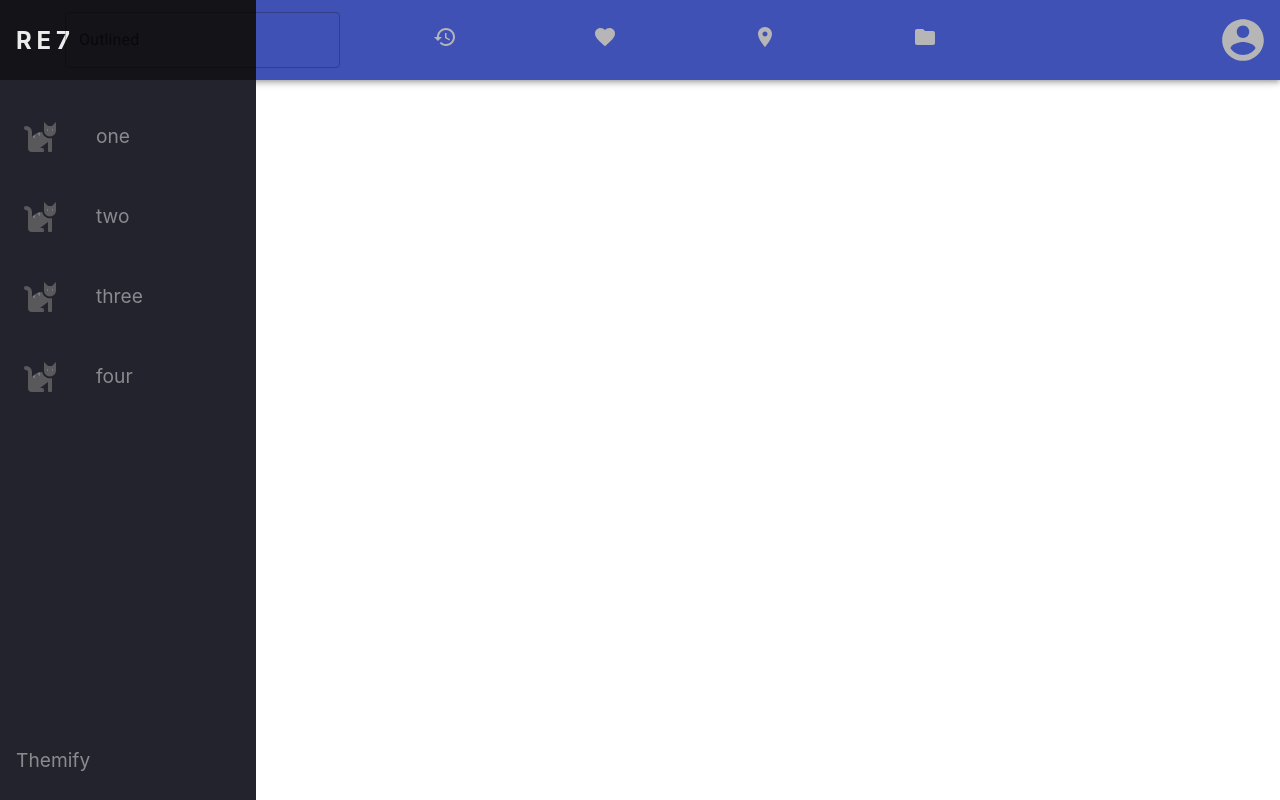
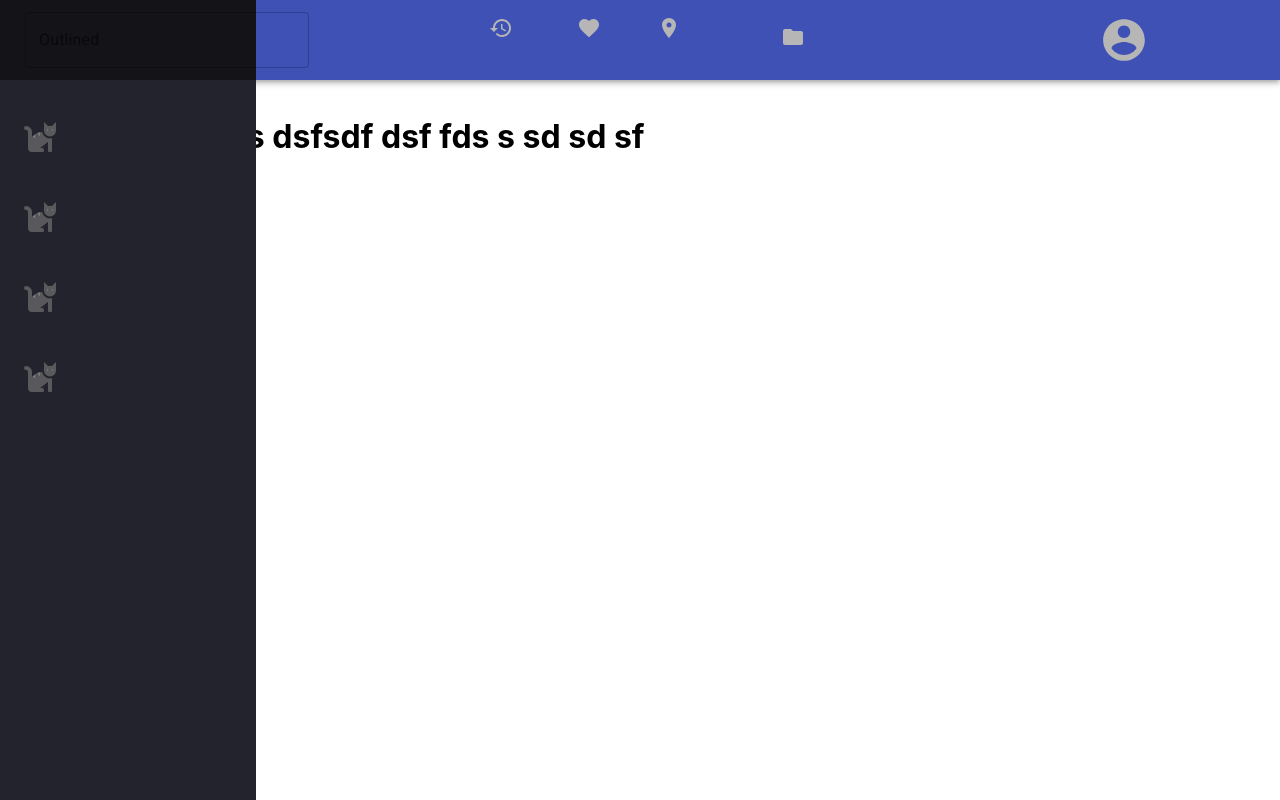
Before and after one commit to Re7wac/react-redux, a React (Create React App) app: page /aboutpage in a window 1280 px wide. Built offline with nearby package versions, Linux system fonts and the light colour scheme.

Commit message:
routin worked try 1

```diff
--- a/src/components/main-content/MainContent.jsx
+++ b/src/components/main-content/MainContent.jsx
@@ -3,6 +3,15 @@ import React, { useEffect } from "react";
 import Navbar from "./nav-bar/Navbar";
 import "./main-content.css";
 import { useSelector, connect } from "react-redux";
+import {
+  BrowserRouter as Router,
+  Route,
+  Redirect,
+  Switch
+} from "react-router-dom";
+import AboutPage from "../../pages/AboutPage";
+import ContactusPage from "../../pages/ContactusPage";
+import HomePage from "../../pages/HomePage";
 const MainContent = props => {
   const navsideState = props.sideBar.open;
   const theme = props.theme;
@@ -15,7 +24,15 @@ const MainContent = props => {
       className="main-content"
       className={navsideState !== "open" ? "full-width" : "small-width"}
     >
-      <Navbar />
+      <Router>
+        <Navbar />
+        <Switch>
+          <Route exact path="/" component={HomePage} />
+          <Route exact path="/aboutpage" component={AboutPage} />
+          <Route exact path="/contactuspage" component={ContactusPage} />
+          <Redirect to="/" />
+        </Switch>
+      </Router>
     </div>
   );
 };
--- a/src/components/main-content/main-content.css
+++ b/src/components/main-content/main-content.css
@@ -6,14 +6,6 @@
 
 }
 
-.small-width {
-    transition: 600ms;
-    padding-left: 11rem;
-}
-
-.full-width {
-    transition: 550ms;
-}
 
 .MuiToolbar-gutters {
     padding: 0 !important;
--- a/src/components/main-content/nav-bar/Navbar.jsx
+++ b/src/components/main-content/nav-bar/Navbar.jsx
@@ -1,20 +1,10 @@
+import AppBar from "@material-ui/core/AppBar";
+import { makeStyles } from "@material-ui/core/styles";
+import Toolbar from "@material-ui/core/Toolbar";
 import React from "react";
-import { makeStyles } from "@material-ui/core/styles";
-import AppBar from "@material-ui/core/AppBar";
-import Toolbar from "@material-ui/core/Toolbar";
-import Typography from "@material-ui/core/Typography";
-import IconButton from "@material-ui/core/IconButton";
-import MenuIcon from "@material-ui/icons/Menu";
-import AccountCircle from "@material-ui/icons/AccountCircle";
-import Switch from "@material-ui/core/Switch";
-import FormControlLabel from "@material-ui/core/FormControlLabel";
-import FormGroup from "@material-ui/core/FormGroup";
-import MenuItem from "@material-ui/core/MenuItem";
-import Menu from "@material-ui/core/Menu";
+import "./nav-bar.css";
+import Navmenu from "./nav-menu/Navmenu";
 import Search from "./search/Search";
-import Navmenu from "./nav-menu/Navmenu";
-import Signin from "./sign-in/Signin";
-import "./nav-bar.css";
 
 const useStyles = makeStyles(theme => ({
   root: {
@@ -33,7 +23,7 @@ export default function Navbar() {
   const classes = useStyles();
 
   return (
-    <div className={classes.root} className="full-width">
+    <div className={classes.root}>
       <AppBar position="static">
         <Toolbar>
           <Search />
--- a/src/components/main-content/nav-bar/nav-bar.css
+++ b/src/components/main-content/nav-bar/nav-bar.css
@@ -29,13 +29,13 @@
 /* Large screens */
 @media only screen and (min-width: 600px) {
     .full-width {
-        padding-left: 2.5rem;
+        padding-left: 5rem;
         transition: 600ms !important;
 
     }
 
     .small-width {
         transition: 600ms !important;
-        padding-left: 13.5rem !important;
+        padding-left: 16rem !important;
     }
 }
--- a/src/components/main-content/nav-bar/nav-menu/Navmenu.jsx
+++ b/src/components/main-content/nav-bar/nav-menu/Navmenu.jsx
@@ -9,6 +9,7 @@ import FolderIcon from "@material-ui/icons/Folder";
 import RestoreIcon from "@material-ui/icons/Restore";
 import FavoriteIcon from "@material-ui/icons/Favorite";
 import LocationOnIcon from "@material-ui/icons/LocationOn";
+import { Link } from "react-router-dom";
 
 const useStyles = makeStyles({
   root: {
@@ -33,21 +34,27 @@ export default function Navmenu() {
       onChange={handleChange}
       className={classes.root}
     >
+      <Link to="/">
         <BottomNavigationAction
           label="Our Company"
           value="Our Company"
           icon={<RestoreIcon />}
         />
+      </Link>
+      <Link to="/aboutpage">
         <BottomNavigationAction
           label="News"
           value="News"
           icon={<FavoriteIcon />}
         />
+      </Link>
+      <Link to="/contactuspage">
         <BottomNavigationAction
           label="About us"
           value="About us"
           icon={<LocationOnIcon />}
         />
+      </Link>
       <BottomNavigationAction
         label="Contact us"
         value="Contact us"
--- /dev/null
+++ b/src/pages/AboutPage.jsx
@@ -0,0 +1,12 @@
+import React from "react";
+import Navbar from "../components/main-content/nav-bar/Navbar";
+
+function AboutPage() {
+  return (
+    <div className="page-container">
+      <h1>About us dfsfds dsfsdf dsf fds s sd sd sf</h1>
+    </div>
+  );
+}
+
+export default AboutPage;
--- /dev/null
+++ b/src/pages/ContactusPage.jsx
@@ -0,0 +1,12 @@
+import React from "react";
+import Navbar from "../components/main-content/nav-bar/Navbar";
+
+const ContactusPage = () => {
+  return (
+    <div className="page-container">
+      <h1>Contct us</h1>
+    </div>
+  );
+};
+
+export default ContactusPage;
--- /dev/null
+++ b/src/pages/HomePage.jsx
@@ -0,0 +1,12 @@
+import React from "react";
+import Navbar from "../components/main-content/nav-bar/Navbar";
+import "./pages.css";
+const HomePage = () => {
+  return (
+    <div className="page-container">
+      <h1>Home Page</h1>
+    </div>
+  );
+};
+
+export default HomePage;
--- /dev/null
+++ b/src/pages/pages.css
@@ -0,0 +1,3 @@
+.page-container {
+    padding: 16px;
+}
```
Also changed, not shown: src/components/main-content/body-content/BodyContent.jsx (added, +22 -0 lines). Lines whose indentation alone changed are shown as unchanged.
